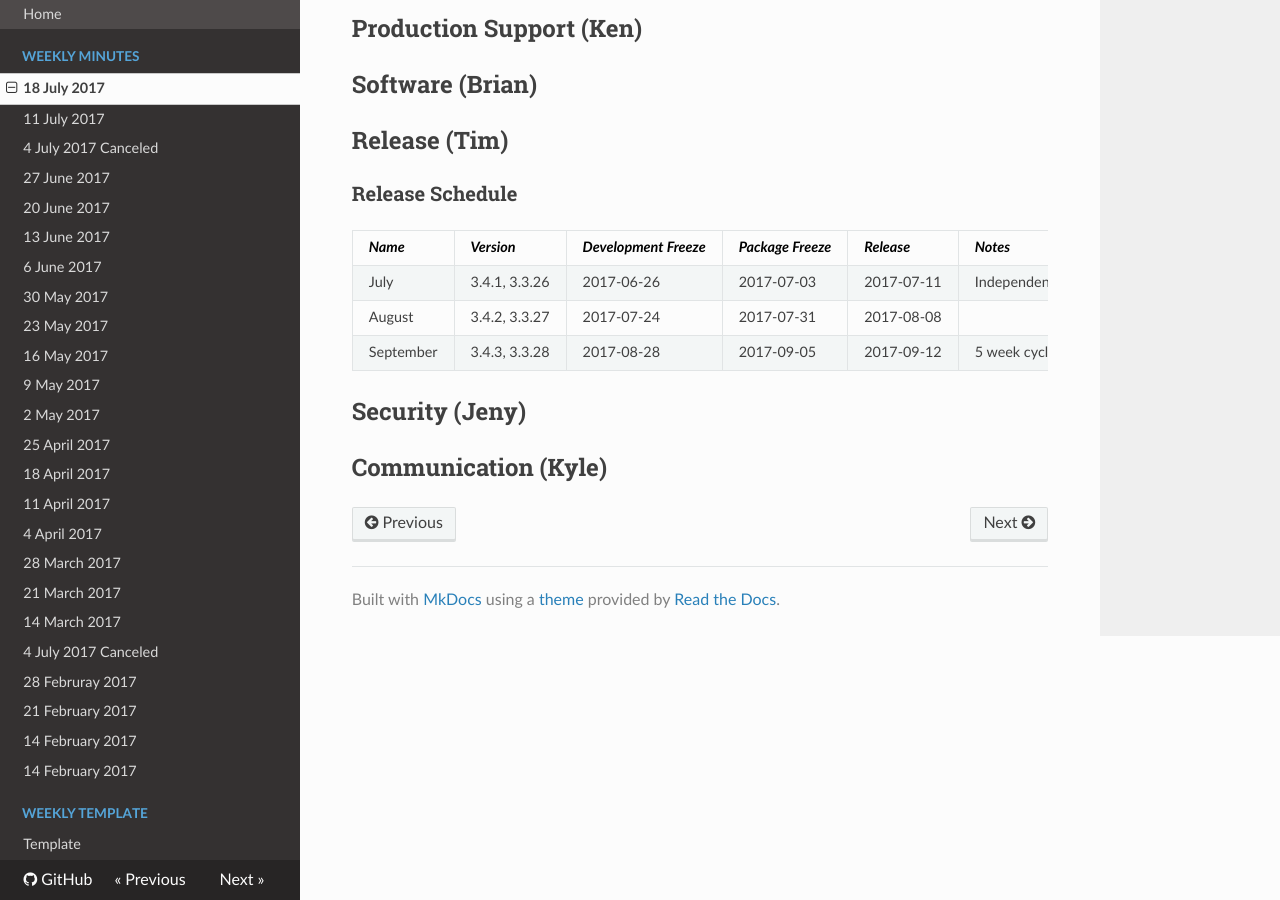
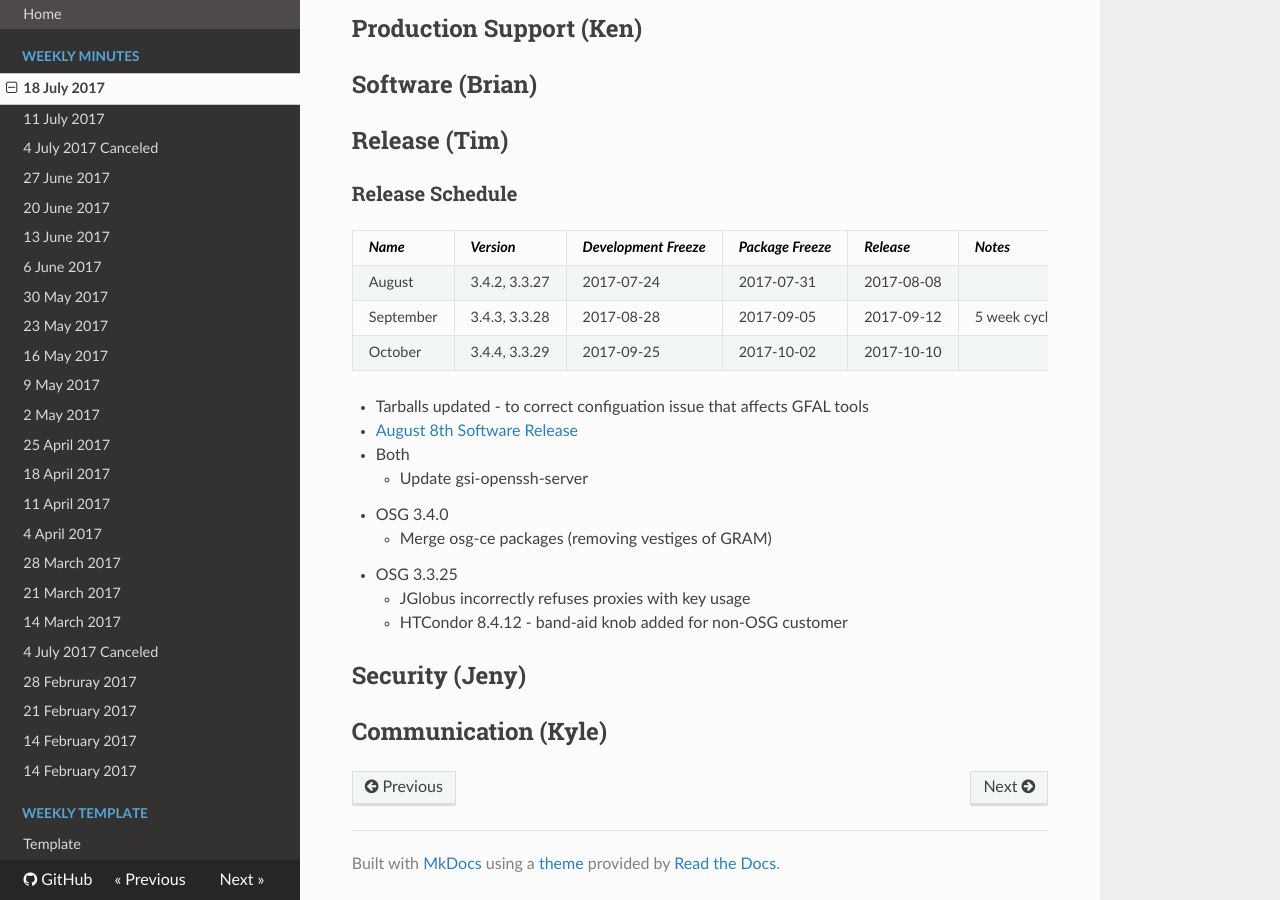
Before and after one commit to zsshah/production, an MkDocs documentation site: the page built from docs/WeeklyMinutes/18July2017.md, in a window 1280 px wide and 900 px high, scrolled down 1379 px. Built offline with MkDocs 1.6.1, drawn with Linux system fonts in a browser that asks for light colours; nearby versions of some CDN libraries; old or Windows-style settings are respelled for this version of MkDocs.

Commit message:
Update 2017-07-18 Release section

```diff
--- a/docs/WeeklyMinutes/18July2017.md
+++ b/docs/WeeklyMinutes/18July2017.md
@@ -34,11 +34,22 @@
 
 ## Release (Tim)
 ### Release Schedule
-| *Name* | *Version* | *Development Freeze* | *Package Freeze* | *Release* | *Notes* |
-| ------ | --------- | -------------------- | ---------------- | --------- | ------- |
-| July | 3.4.1, 3.3.26 | 2017-06-26 | 2017-07-03 | 2017-07-11 | Independence Day |
-| August | 3.4.2, 3.3.27 | 2017-07-24 | 2017-07-31 | 2017-08-08 | |
-| September | 3.4.3, 3.3.28 | 2017-08-28 | 2017-09-05 | 2017-09-12 | 5 week cycle |
+
+| *Name*    | *Version*     | *Development Freeze* | *Package Freeze* | *Release*  | *Notes*      |
+| ------    | ---------     | -------------------- | ---------------- | ---------  | -------      |
+| August    | 3.4.2, 3.3.27 | 2017-07-24           | 2017-07-31       | 2017-08-08 |              |
+| September | 3.4.3, 3.3.28 | 2017-08-28           | 2017-09-05       | 2017-09-12 | 5 week cycle |
+| October   | 3.4.4, 3.3.29 | 2017-09-25           | 2017-10-02       | 2017-10-10 |              |
+
+- Tarballs updated - to correct configuation issue that affects GFAL tools
+- [August 8th Software Release](https://jira.opensciencegrid.org/issues/?filter=15254)
+  - Both
+    - Update gsi-openssh-server
+  - OSG 3.4.0
+    - Merge osg-ce packages (removing vestiges of GRAM)
+  - OSG 3.3.25
+    - JGlobus incorrectly refuses proxies with key usage
+    - HTCondor 8.4.12 - band-aid knob added for non-OSG customer
 
 ## Security (Jeny)
 
```
